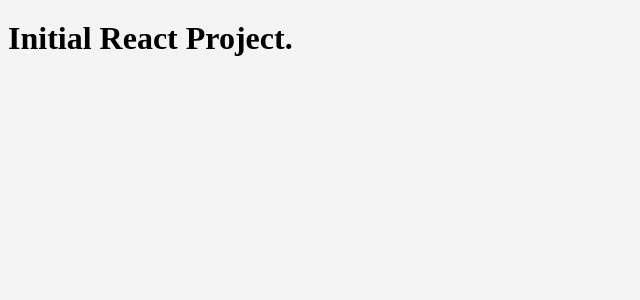
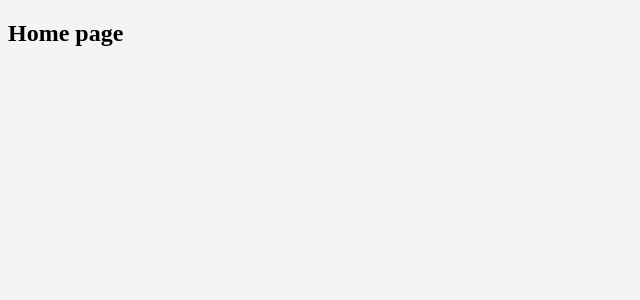
Before and after one commit to bogdankuzzmin/eatwellbro, a React app: page / in a window 1280 px wide. Shown: the top 300 px of the page, without its empty margins (0-640 px from the left). Built offline with nearby package versions, Linux system fonts and the light colour scheme.

Commit message:
install react router, configure router

```diff
--- a/package.json
+++ b/package.json
@@ -14,6 +14,7 @@
     "@types/node": "^20.11.8",
     "@types/react": "^18.2.48",
     "@types/react-dom": "^18.2.18",
+    "@types/react-router-dom": "^5.3.3",
     "@types/webpack": "^5.28.5",
     "@types/webpack-dev-server": "^4.7.2",
     "css-loader": "^6.9.1",
@@ -31,6 +32,7 @@
   },
   "dependencies": {
     "react": "^18.2.0",
-    "react-dom": "^18.2.0"
+    "react-dom": "^18.2.0",
+    "react-router-dom": "^6.21.3"
   }
 }
--- a/src/App.tsx
+++ /dev/null
@@ -1,10 +0,0 @@
-const App = () => {
-
-  return (
-    <h1>
-      Initial React Project.
-    </h1>
-  );
-};
-
-export default App;
--- a/src/index.tsx
+++ b/src/index.tsx
@@ -1,6 +1,13 @@
 import { createRoot } from 'react-dom/client';
-import App from './App';
+import { BrowserRouter } from 'react-router-dom';
+
+import MainPage from './pages/Main';
 import './theme/global.scss';
 
 const root = createRoot(document.getElementById('root'));
-root.render(<App />);
+
+root.render(
+  <BrowserRouter>
+    <MainPage />
+  </BrowserRouter>
+);
--- /dev/null
+++ b/src/pages/Home/index.tsx
@@ -0,0 +1,9 @@
+const HomePage = () => {
+  return (
+    <h2>
+      Home page
+    </h2>
+  );
+};
+
+export default HomePage;
--- /dev/null
+++ b/src/pages/Main/index.tsx
@@ -0,0 +1,20 @@
+import { lazy, Suspense } from 'react';
+import { Route, Routes } from 'react-router-dom';
+
+import { Paths } from '../../utils/constants/routes';
+
+const HomePage = lazy(() => import('../Home'));
+const NotFoundPage = lazy(() => import('../NotFound'));
+
+const MainPage = () => {
+  return (
+    <Suspense>
+      <Routes>
+        <Route path={Paths.root} element={<HomePage />}/>
+        <Route path="*" element={<NotFoundPage />} />
+      </Routes>
+    </Suspense>
+  );
+};
+
+export default MainPage;
--- /dev/null
+++ b/src/pages/NotFound/index.tsx
@@ -0,0 +1,3 @@
+const NotFoundPage = () => <h2>Page is Not Found</h2>;
+
+export default NotFoundPage;
--- /dev/null
+++ b/src/utils/constants/routes.ts
@@ -0,0 +1,3 @@
+export enum Paths {
+  root = '/',
+}
```
Also changed, not shown: 2 other files (tests, documents, lock files or other folders).
